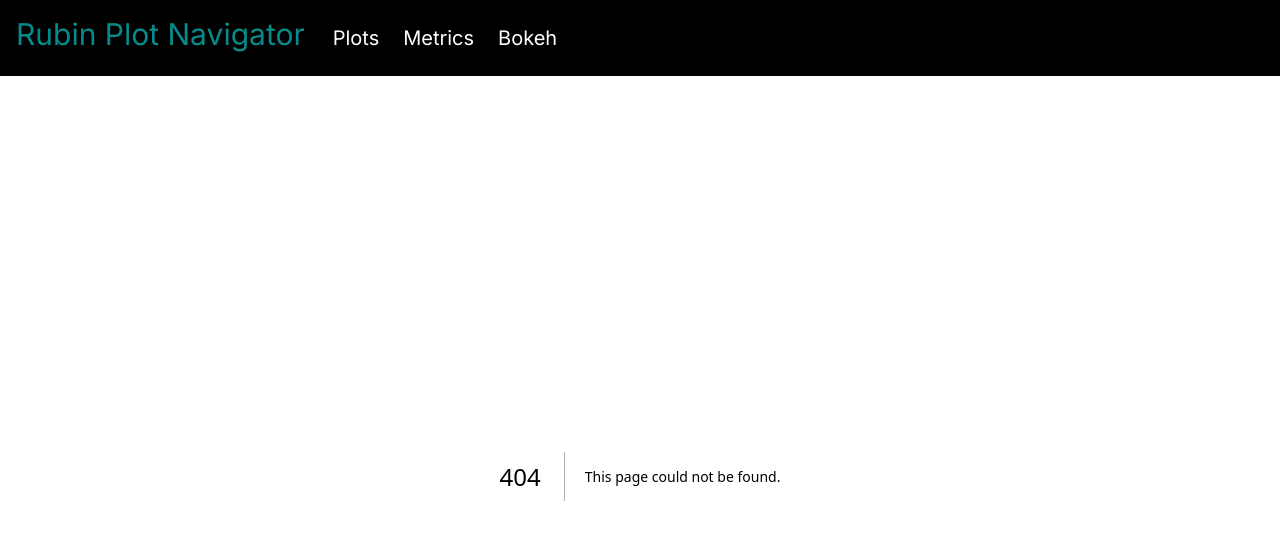
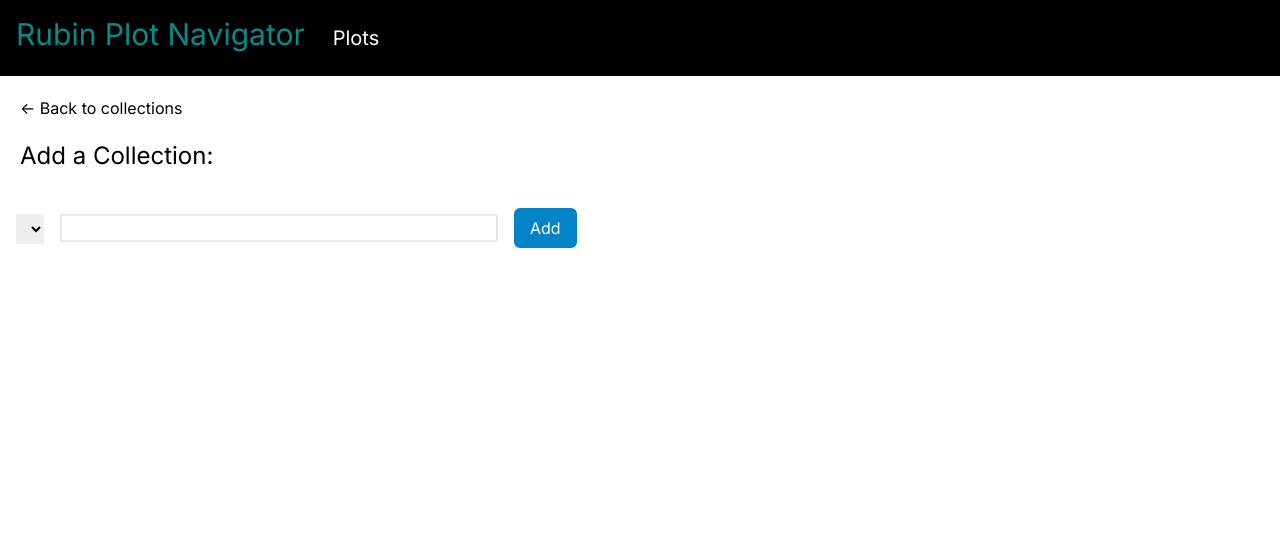
Before and after one commit to lsst-dm/plot-navigator, a Next.js app: page /addcollection in a window 1280 px wide. Before the commit this address had no page. Shown: the top 540 px of the page. Built offline with nearby package versions, Linux system fonts and the light colour scheme.

Commit message:
Add front end for caching new collections.

```diff
--- /dev/null
+++ b/app/_components/AddCollectionSelectServer.js
@@ -0,0 +1,25 @@
+
+'use server'
+
+export async function pollJob(jobId) {
+
+    console.log(`pollJob ${jobId}`)
+    let res = await fetch(`http://production-tools/plot-navigator/cache/job/${jobId}`)
+    let data = await res.json()
+    console.log(res.json())
+    return data
+}
+
+export async function putCollection(repo, collectionName) {
+
+    let res = await fetch("http://production-tools/plot-navigator/cache/",
+        {method: "PUT",
+         body: JSON.stringify({repo: repo, collection: collectionName}),
+         headers: {"Content-Type": "application/json"}}
+    )
+    let data = await res.json()
+    console.log(`putCollection ${JSON.stringify(data)}`)
+
+    return data.jobId
+
+}
--- /dev/null
+++ b/app/_components/addCollectionSelect.js
@@ -0,0 +1,67 @@
+'use client'
+
+import React from 'react';
+import { useState, useEffect } from 'react'
+
+import {putCollection, pollJob} from './AddCollectionSelectServer.js'
+
+export default function AddCollectionSelect({repos}) {
+
+    const [repo, setRepo] = useState(repos[0]);
+    const [collectionName, setCollectionName] = useState("");
+    const [jobId, setJobId] = useState("");
+    const [statusMessage, setStatusMessage] = useState("");
+    const [statusClasses, setStatusClasses] = useState("");
+    const [resultMessage, setResultMessage] = useState("");
+
+    const pollUpdates = async () => {
+        if(jobId == "") {
+            return
+        }
+        await new Promise(r => setTimeout(r, 5000));
+        console.log(`Polling ${jobId}`)
+        const res = await pollJob(jobId)
+        setStatusMessage(res.status.replace("_", " "))
+        bounceText()
+        setStatusClasses("bg-sky-500/10")
+        if(res.status == "in_progress") {
+            await pollUpdates()
+        } else if(res.status == "complete") {
+            setResultMessage(res.result)
+        }
+    }
+    useEffect(() => {pollUpdates(jobId)}, [jobId])
+
+    const submitForm = async () => {
+        const jobId = await putCollection(repo, collectionName)
+        setJobId(jobId)
+        setStatusMessage("Started")
+        setResultMessage("")
+
+    }
+
+    const bounceText = () => {
+        setStatusClasses("bg-sky-500/10")
+    }
+
+    useEffect(() => {setStatusClasses("duration-1000")}, [statusClasses])
+
+    return (
+        <div className="p-2">
+            <select className="p-1 m-2" value={repo} onChange={(e) => {
+                  setRepo(e.target.value);
+            }}>
+                {repos.map(
+                    (repo) => <option value={repo} key={repo}>{repo}</option>
+                )}
+            </select>
+            <input className="m-2 border-2" type="text" size={40} value={collectionName} onChange={(e) => setCollectionName(e.target.value)} />
+            <button className="p-2 px-4 m-2 rounded-md text-white bg-sky-600" onClick={submitForm}>Add</button>
+            <div className={`m-2 p-2 px-4 inline-block ${statusClasses}`}>{statusMessage}</div>
+            <div className={`m-2 p-2 px-4 inline-block `}>{resultMessage}</div>
+        { /*
+            <button className="p-2 px-4 m-2 rounded-md text-white bg-sky-600" onClick={bounceText}>Bounce</button>
+            */ }
+        </div>
+    )
+}
--- /dev/null
+++ b/app/addcollection/page.js
@@ -0,0 +1,23 @@
+
+export const dynamic = 'force-dynamic'
+
+import Link from 'next/link'
+
+import AddCollectionSelect from '@/components/addCollectionSelect'
+
+export default async function AddCollection() {
+
+
+    const repoUrls = JSON.parse(process.env.REPO_URLS ?? "[]")
+
+    /* REPO_URLS */
+    return (
+        <div>
+            <div className="text-m m-5"><Link href={"/"}>&lt;- Back to collections</Link></div>
+            <div className="text-2xl m-5">Add a Collection:</div>
+            <AddCollectionSelect repos={Object.keys(repoUrls)} />
+        </div>
+
+    )
+
+}
--- a/app/layout.js
+++ b/app/layout.js
@@ -20,8 +20,9 @@ export default function RootLayout({ children }) {
           <div className="bg-black text-rubin-blue text-3xl p-2">Rubin Plot Navigator</div>
           <ul className="flex flex-row p-2">
             <li className="p-2 px-3 text-xl"><a href="/plot-navigator">Plots</a></li>
-            <li className="p-2 px-3 text-xl"><a href="/plot-navigator/metrics">Metrics</a></li>
-            <li className="p-2 px-3 text-xl"><a href="/plot-navigator/bokeh">Bokeh</a></li>
+            {(process.env.PAGE_LINKS ?? "").split(',').map((page) =>
+                <li className="p-2 px-3 text-xl" key={page}><a href={`/plot-navigator/${page.toLowerCase()}`}>{page}</a></li>
+            )}
           </ul>
         </div>
         {children}
--- a/app/page.js
+++ b/app/page.js
@@ -31,8 +31,17 @@ export default async function Collections() {
 
     return (
         <div>
-            <h1 className="text-2xl m-5">Official Collections</h1>
-            <div className="m-5 border-2 rounded px-2 inline-block my-0" >
+            <div className="m-5 inline-block">
+                <div className="flex flex-row items-end">
+                    <div className="">
+                        <h1 className="text-2xl py-4">Official Collections</h1>
+                    </div>
+                    <div className="grow text-right">
+                            <div className="py-4"><Link className="p-2 px-4 m-2 rounded-md text-white bg-sky-600" href="/addcollection">Add Collection</Link></div>
+                    </div>
+                </div>
+                <div className="clear-both"></div>
+                <div className="border-2 rounded px-2 inline-block my-0 " >
                     <table className="divide-y">
                     <thead>
                         <tr>
@@ -49,6 +58,7 @@ export default async function Collections() {
                             </tr>))}
                     </tbody>
                     </table>
+                </div>
             </div>
 
             <h1 className="text-2xl m-5">User Collections</h1>
--- a/app/plot/[repo]/[collection]/[plotName]/[dataId]/page.js
+++ b/app/plot/[repo]/[collection]/[plotName]/[dataId]/page.js
@@ -17,7 +17,7 @@ export default async function Collection({params}) {
     const findPlotEntries = (collection, plotName)  => {
 
         const tractEntries = collectionData['tracts']?.[plotName] ?? []
-        const visitEntries = collectionData['visit']?.[plotName] ?? []
+        const visitEntries = collectionData['visits']?.[plotName] ?? []
         const globalEntries = collectionData['global']?.[plotName] ?? []
 
         return [tractEntries, visitEntries, globalEntries].flat()
--- a/app/plot/[repo]/[collection]/[plotName]/page.js
+++ b/app/plot/[repo]/[collection]/[plotName]/page.js
@@ -15,7 +15,7 @@ export default async function Collection({params, searchParams}) {
     const findPlotEntries = (collection, plotName)  => {
 
         const tractEntries = collectionData['tracts']?.[plotName] ?? []
-        const visitEntries = collectionData['visit']?.[plotName] ?? []
+        const visitEntries = collectionData['visits']?.[plotName] ?? []
         const globalEntries = collectionData['global']?.[plotName] ?? []
 
         return [tractEntries, visitEntries, globalEntries].flat()
--- a/tailwind.config.js
+++ b/tailwind.config.js
@@ -4,6 +4,10 @@ module.exports = {
     "./pages/**/*.{js,ts,jsx,tsx,mdx}",
     "./components/**/*.{js,ts,jsx,tsx,mdx}",
     "./app/**/*.{js,ts,jsx,tsx,mdx}",
+  ],
+  safelist: [
+      'duration-1000',
+      'bg-sky-500/10',
   ],
   theme: {
     extend: {
```
Also changed, not shown: 1 other file (tests, documents, lock files or other folders). Lines whose indentation alone changed are shown as unchanged.
